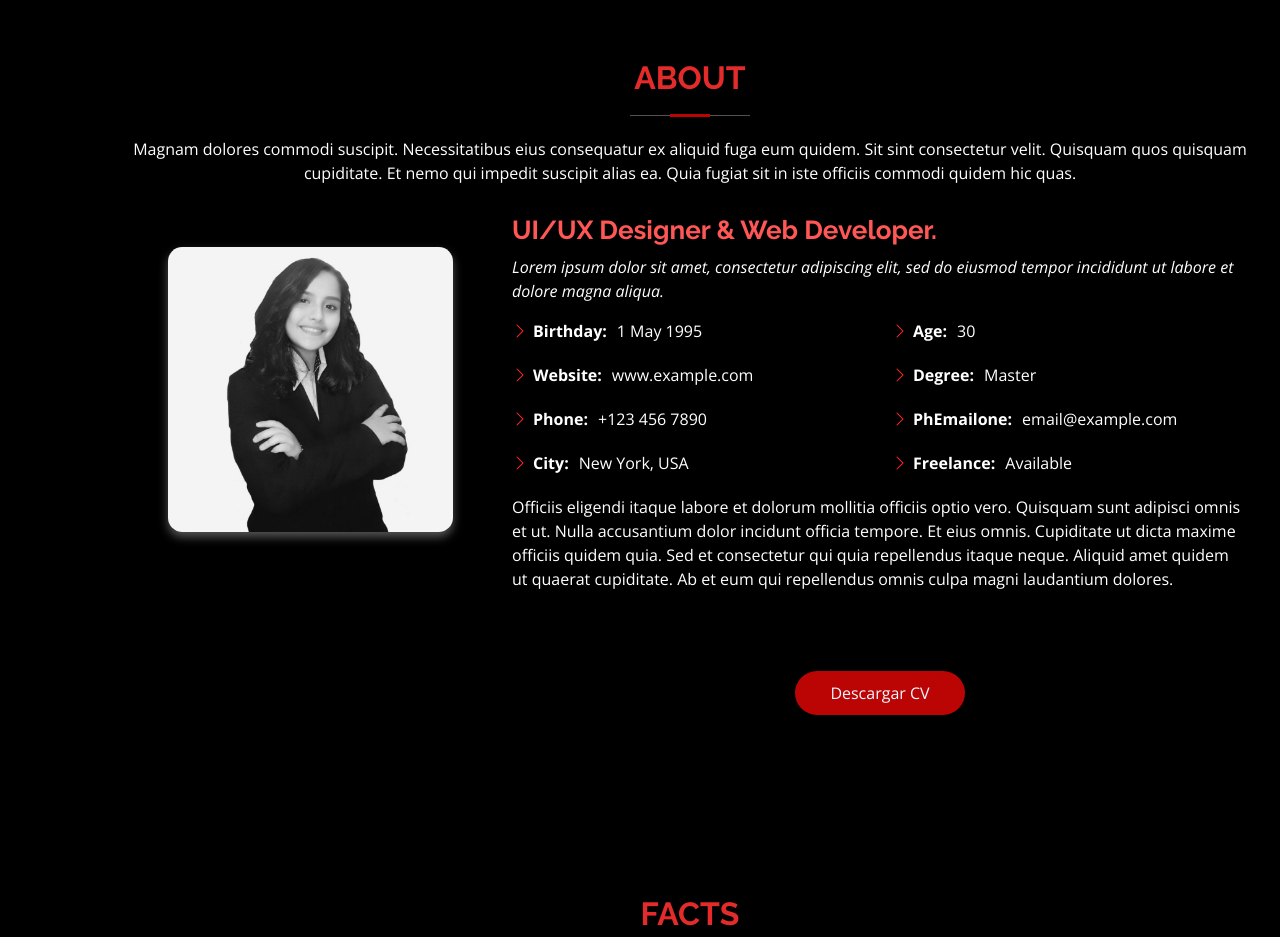
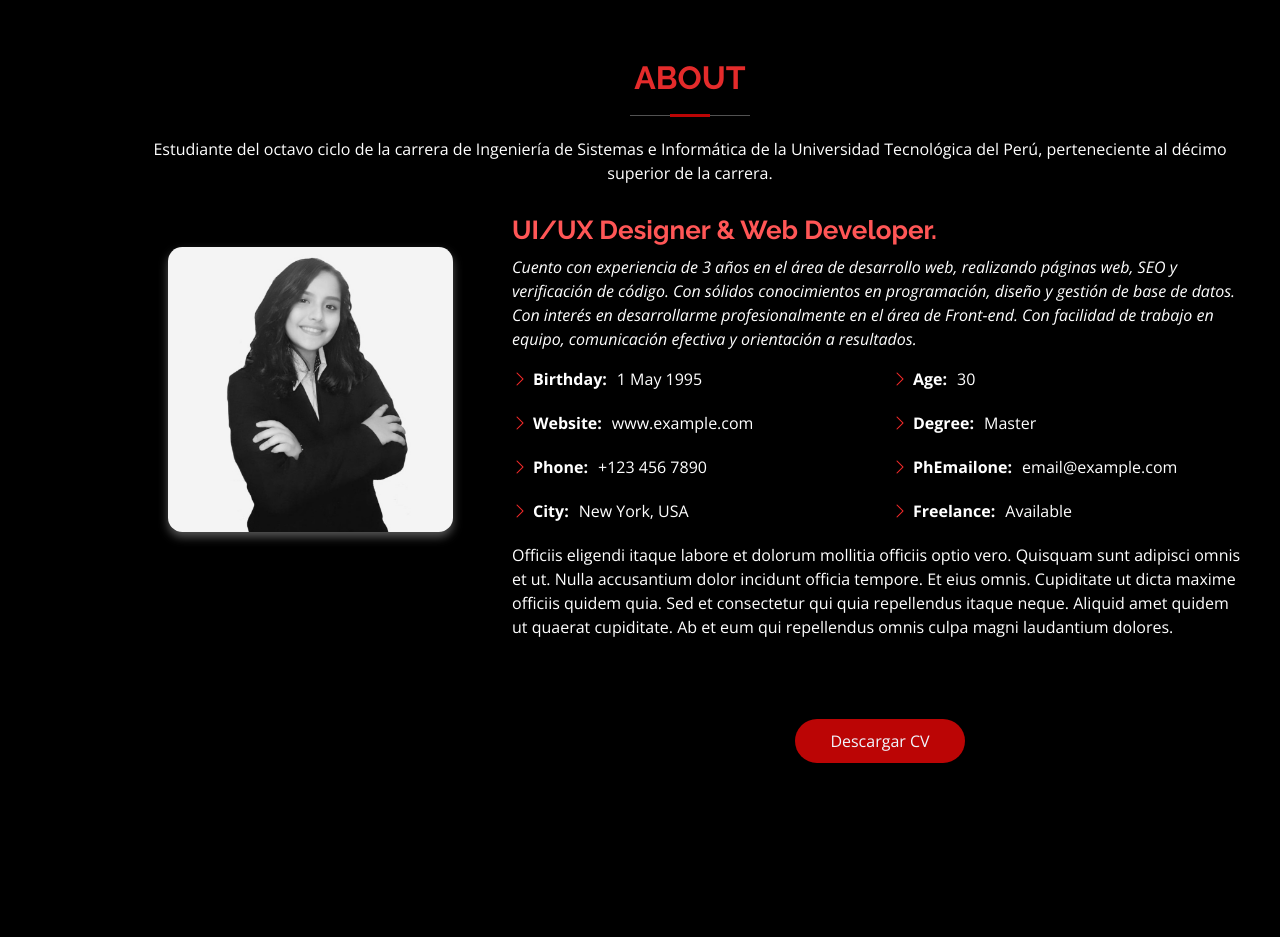
Before and after one commit to Jennykings/Mi_Portafolio, a plain HTML site: page index.html in a window 1280 px wide. Shown: the part 801-1738 px from the top of the page. Drawn offline with nearby package versions, Linux system fonts and the light colour scheme.

Commit message:
agrego about

```diff
--- a/index.html
+++ b/index.html
@@ -78,7 +78,7 @@
 
         <div class="section-title">
           <h2>About</h2>
-          <p>Magnam dolores commodi suscipit. Necessitatibus eius consequatur ex aliquid fuga eum quidem. Sit sint consectetur velit. Quisquam quos quisquam cupiditate. Et nemo qui impedit suscipit alias ea. Quia fugiat sit in iste officiis commodi quidem hic quas.</p>
+          <p>Estudiante del octavo ciclo de la carrera de Ingeniería de Sistemas e Informática de la Universidad Tecnológica del Perú, perteneciente al décimo superior de la carrera.</p>
         </div>
 
         <div class="row">
@@ -94,8 +94,7 @@
           <div class="col-lg-8 pt-4 pt-lg-0 content">
             <h3>UI/UX Designer &amp; Web Developer.</h3>
             <p class="fst-italic">
-              Lorem ipsum dolor sit amet, consectetur adipiscing elit, sed do eiusmod tempor incididunt ut labore et dolore
-              magna aliqua.
+              Cuento con experiencia de 3 años en el área de desarrollo web, realizando páginas web, SEO y verificación de código. Con sólidos conocimientos en programación, diseño y gestión de base de datos. Con interés en desarrollarme profesionalmente en el área de Front-end. Con facilidad de trabajo en equipo, comunicación efectiva y orientación a resultados.
             </p>
             <div class="row">
               <div class="col-lg-6">
```
